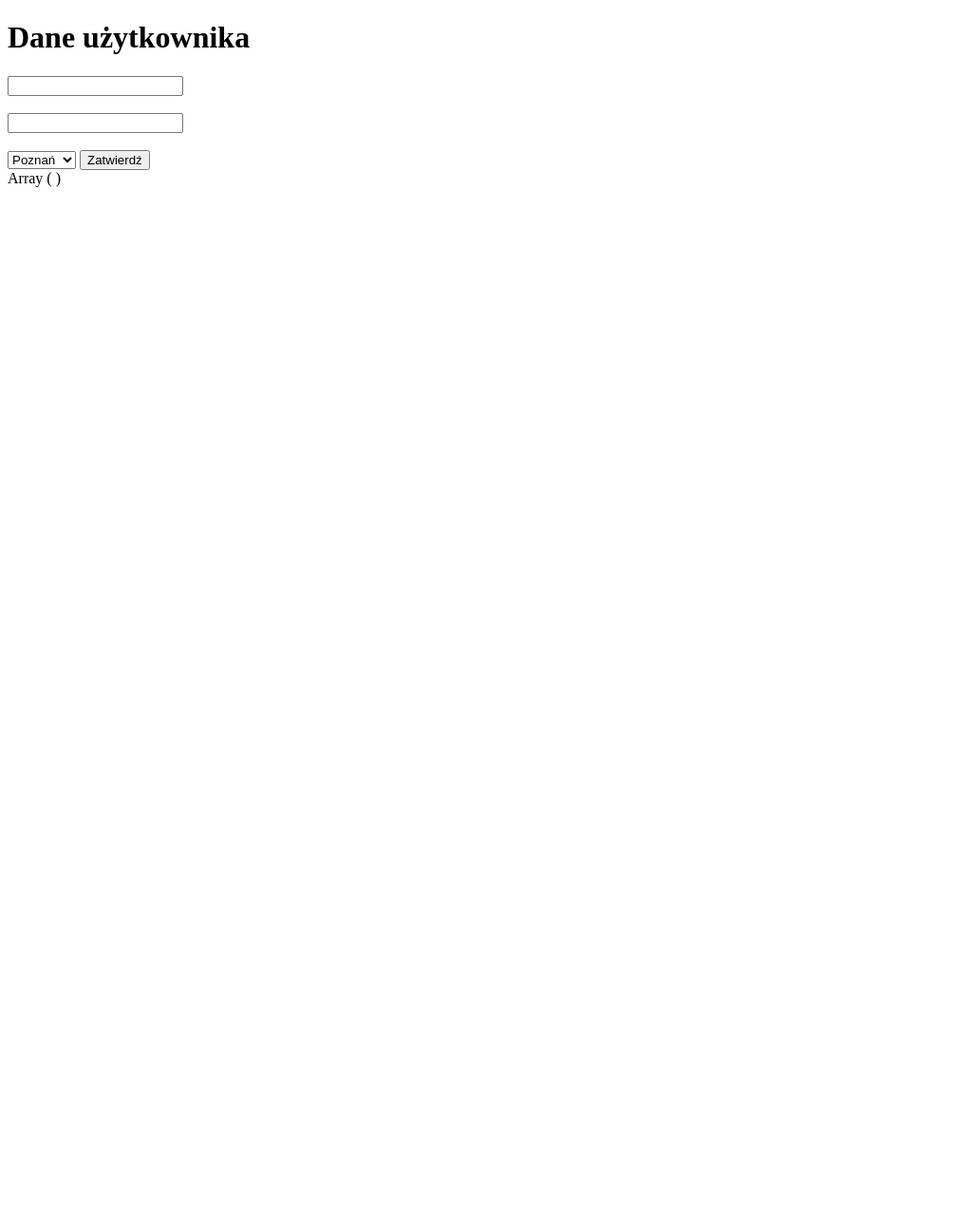
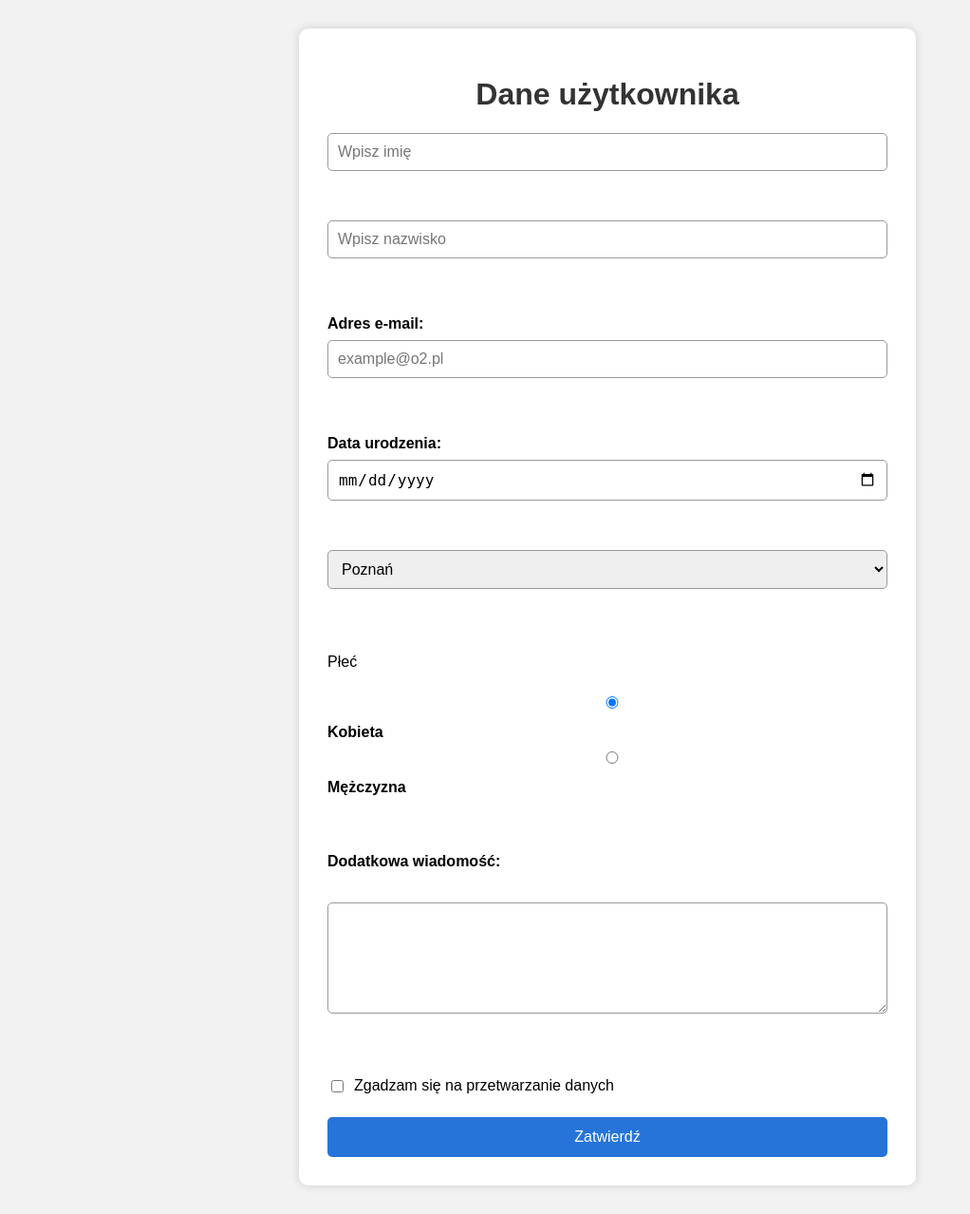
Before and after one commit to szyper/zst_2026, a PHP site: page /2_form.php in a window 1280 px wide. Shown: the whole page at 95% size, without its empty margins (0-1022 px from the left). Before the commit the page ends 197 px from the top, so only its background shows below. Run offline with PHP 8.4, Linux system fonts and the light colour scheme.

Commit message:
add new files

```diff
--- a/4Tig1/php/2_form.php
+++ b/4Tig1/php/2_form.php
@@ -3,21 +3,108 @@
 <head>
     <meta charset="UTF-8">
     <meta name="viewport" content="width=device-width, initial-scale=1.0">
+    <link rel="stylesheet" href="./styles/2_style.css"></link>
     <title>Dane użytkownika</title>
 </head>
 <body>
-    <h1>Dane użytkownika</h1>
-    <form method="get">
-        <input type="text" name="firstName"><br><br>
-        <input type="text" name="lastName"><br><br>
-        <select name="city">
-            <option value="Poznań">Poznań</option>
-            <option value="Gniezno">Gniezno</option>
-        </select>
-        <input type="submit" value="Zatwierdź">
-    </form>
+    <div class="container">
+        <h1>Dane użytkownika</h1>
+        <form method="post">
+            <input type="text" name="firstName" placeholder="Wpisz imię"><br><br>
+
+            <input type="text" name="lastName" placeholder="Wpisz nazwisko"><br><br>
+
+            <label for="email">Adres e-mail:</label>
+            <input type="email" name="email" id="email" placeholder="example@o2.pl" required><br><br>
+
+            <label for="birthDate">Data urodzenia:</label>
+            <input type="date" name="birthDate" id="birthDate"><br><br>
+
+            <select name="city"><br><br>
+                <option value="Poznań">Poznań</option>
+                <option value="Gniezno">Gniezno</option>
+            </select><br><br>
+
+            <p>Płeć</p>
+            <input type="radio" name="gender" id="woman" value="kobieta" checked>
+            <label for="woman">Kobieta</label>
+
+            <input type="radio" name="gender" id="man" value="mężczyzna">
+            <label for="man">Mężczyzna</label><br><br>
+
+            <label for="message">Dodatkowa wiadomość:</label><br>
+            <textarea name="message" id="message" rows="5" cols="30"></textarea><br><br>
+
+            <div class="agreement">
+                <input type="checkbox" name="agreement" id="agreement" required>
+                <label for="agreement">
+                    Zgadzam się na przetwarzanie danych
+                </label>
+            </div>
+
+            <button type="submit">Zatwierdź</button>
+        </form>
+    </div>
+
     <?php
-        print_r($_GET);
+    $data  = [];
+
+        if ($_SERVER["REQUEST_METHOD"] === "POST" && !empty($_POST["firstName"])) {
+            $firstName = htmlspecialchars($_POST["firstName"] ?? "");
+            $lastName = htmlspecialchars($_POST["lastName"] ?? "");
+            $city = htmlspecialchars($_POST["city"] ?? "");
+            $email = htmlspecialchars($_POST["email"] ?? "");
+            $birthDate = htmlspecialchars($_POST["birthDate"] ?? "");
+            $gender = htmlspecialchars($_POST["gender"] ?? "");
+            $message = htmlspecialchars($_POST["message"] ?? "");
+
+            echo "<hr>";
+            echo "<h2>Wprowadzone dane:</h2>";
+            echo "<p>Imię: <strong>$firstName</strong></p>";
+            echo "<p>Nazwisko: <strong>$lastName</strong></p>";
+            echo "<p>Miasto: <strong>$city</strong></p>";
+            echo "<p>Email: <strong>$email</strong></p>";
+            echo "<p>Data urodzenia: <strong>$birthDate</strong></p>";
+            echo "<p>Płeć: <strong>$gender</strong></p>";
+            echo "<p>Wiadomość: <strong>$message</strong></p>";
+
+            // echo "<hr><a href=\"tabela.php\">Zobacz wszystkie dane w tabeli</a>";
+
+            $data = $_POST;
+            // print_r($data);
+
+            if (!empty($data)) {
+                ?>
+                <hr>
+                <table>
+                    <tr>
+                        <th>Imię</th>
+                        <th>Nazwisko</th>
+                        <th>Miasto</th>
+                        <th>Email</th>
+                        <th>Data urodzenia</th>
+                        <th>Płeć</th>
+                        <th>Wiadomość</th>
+                    </tr>
+                <?php
+                    echo "<tr>";
+                        foreach ($data as  $key => $value) {
+                            if ($key === "agreement") {
+                                continue;
+                            }
+                            echo "<td>$value</td>";
+                        }
+                    echo "</tr></table>";
+
+            } else {
+                echo "Brak danych do wyświetlenia";
+            }
+        }
+
+        //print_r($_SERVER);
+        //print_r($_POST);
+        // print_r($data);
+
         // if (isset($_GET["firstName"])) {
         //     $firstName = $_GET["firstName"];
         //     $lastName = $_GET["lastName"];
--- /dev/null
+++ b/4Tig1/php/styles/2_style.css
@@ -0,0 +1,99 @@
+* {
+    box-sizing: border-box;
+}
+
+body {
+    margin: 0;
+    padding: 30px;
+    font-family: Arial, sans-serif;
+    background-color: #f2f2f2;
+}
+
+.container {
+    max-width: 650px;
+    margin: 0 auto;
+    padding: 30px;
+    background-color: white;
+    border-radius: 10px;
+    box-shadow: 0 0 10px #ccc;
+}
+
+h1,
+h2 {
+    text-align: center;
+    color: #333;
+}
+
+form {
+    display: flex;
+    flex-direction: column;
+    gap: 8px;
+}
+
+label {
+    margin-top: 8px;
+    font-weight: bold;
+}
+
+input,
+select,
+textarea {
+    width: 100%;
+    padding: 10px;
+    border: 1px solid #999;
+    border-radius: 5px;
+    font-size: 16px;
+}
+
+textarea {
+    resize: vertical;
+}
+
+.agreement {
+    display: flex;
+    align-items: center;
+    gap: 8px;
+    margin-top: 15px;
+}
+
+.agreement input {
+    width: auto;
+}
+
+.agreement label {
+    margin: 0;
+    font-weight: normal;
+}
+
+button {
+    margin-top: 15px;
+    padding: 12px;
+    border: none;
+    border-radius: 5px;
+    background-color: #2674d9;
+    color: white;
+    font-size: 16px;
+    cursor: pointer;
+}
+
+button:hover {
+    background-color: #185bb0;
+}
+
+table {
+    width: 100%;
+    margin-top: 20px;
+    border-collapse: collapse;
+}
+
+th,
+td {
+    padding: 12px;
+    border: 1px solid #999;
+    text-align: left;
+    word-break: break-word;
+}
+
+th {
+    background-color: #ddd;
+}
```
Also changed, not shown: 4Tig1/php/tabela.php (added).
